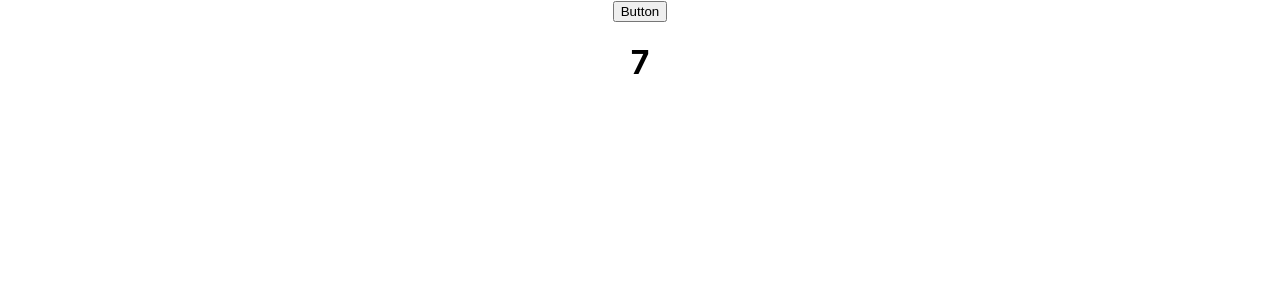
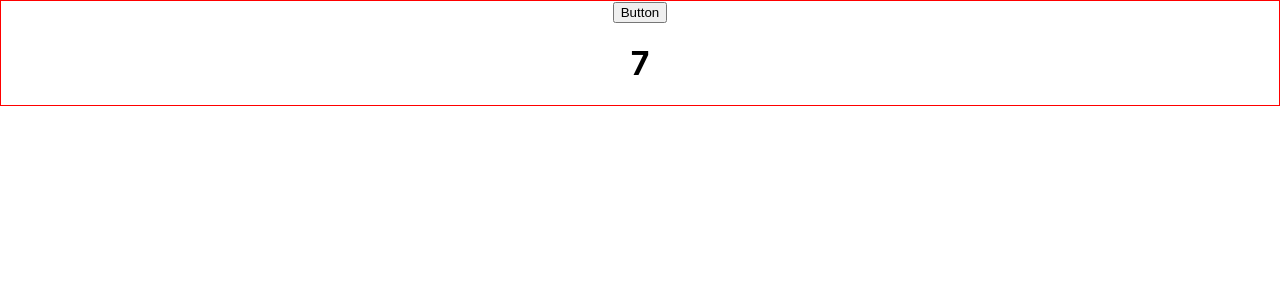
Before and after one commit to christianheyn/temp-react, a React (Create React App) app: page / in a window 1280 px wide. Shown: the top 300 px of the page. Built offline with nearby package versions, Linux system fonts and the light colour scheme.

Commit message:
classnames

```diff
--- a/package.json
+++ b/package.json
@@ -3,6 +3,7 @@
   "version": "0.1.0",
   "private": true,
   "dependencies": {
+    "classnames": "^2.2.6",
     "react": "^16.8.3",
     "react-dom": "^16.8.3",
     "react-scripts": "2.1.5"
--- a/src/App.js
+++ b/src/App.js
@@ -3,6 +3,7 @@ import './App.css';
 
 import { Button } from './react-components/Button';
 import { Counter } from './react-components/Counter';
+import { Layout } from './react-components/Layout';
 
 
 const App = () => {
@@ -18,8 +19,10 @@ const App = () => {
 
     return (
         <div className="App">
-            <Button onClick={handleClick} />
-            <Counter count={count} />
+            <Layout>
+                <Button className="test" onClick={handleClick} />
+                <Counter count={count} />
+            </Layout>
         </div>
     );
 };
--- a/src/react-components/Button.js
+++ b/src/react-components/Button.js
@@ -1,9 +1,25 @@
 import React from 'react';
 import Proptypes from 'prop-types';
+import classnames from 'classnames';
 
-export const Button = (props) => (
-    <button onClick={props.onClick}>Button</button>
-);
+export const Button = (props) => {
+
+    const buttonClassName = classnames({
+        button: true,
+        'is-active': false,
+        [props.className]: props.className
+    });
+
+    return (
+        <button
+            className={buttonClassName}
+            onClick={props.onClick}
+        >
+            Button
+        </button>
+    );
+}
+
 
 Button.propTypes = {
     onClick: Proptypes.func.isRequired,
--- /dev/null
+++ b/src/react-components/Layout.js
@@ -0,0 +1,9 @@
+import React from 'react';
+
+export const Layout = (props) => (
+    <React.Fragment>
+        <div style={{ border: '1px solid red'}}>
+            {props.children}
+        </div>
+    </React.Fragment>
+);
```
Also changed, not shown: 1 other file (tests, documents, lock files or other folders).
